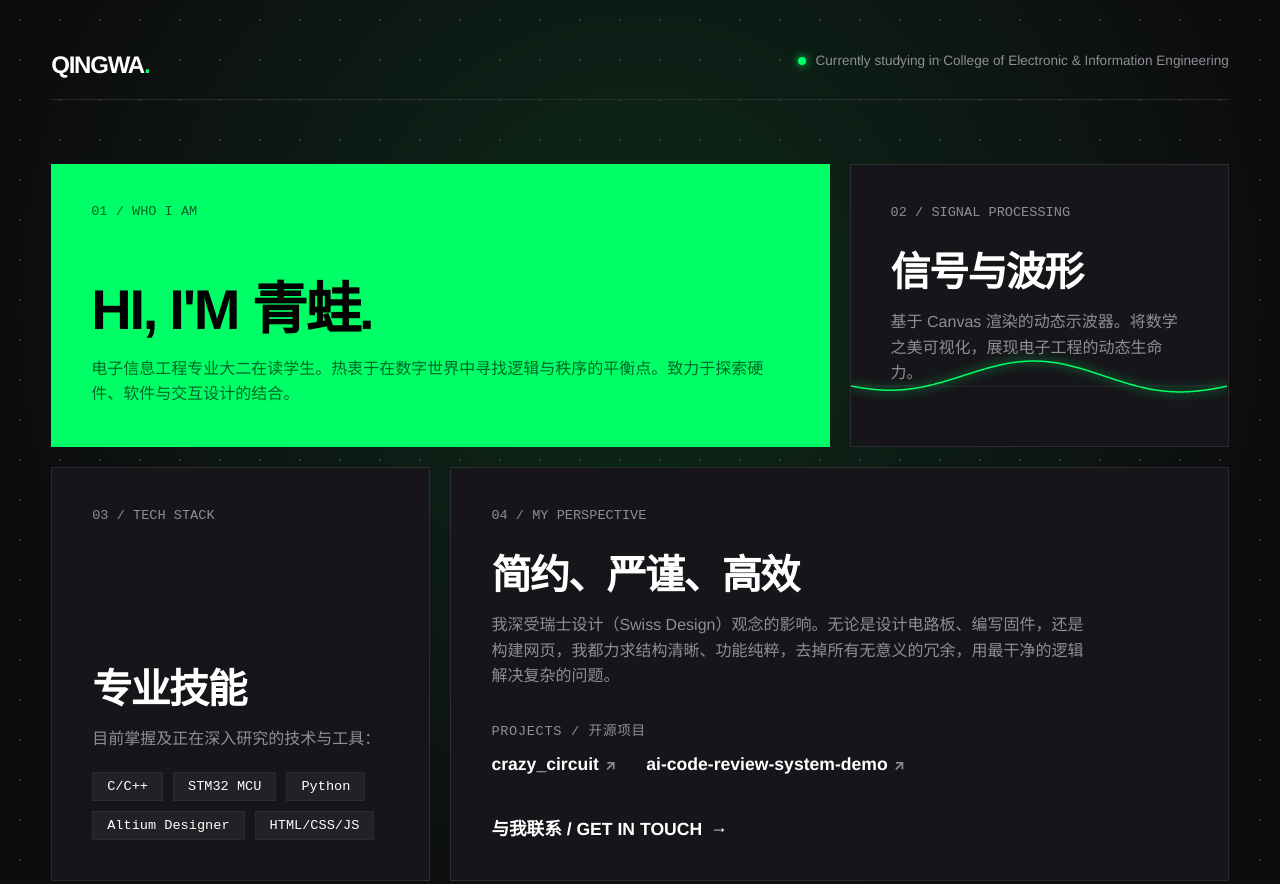
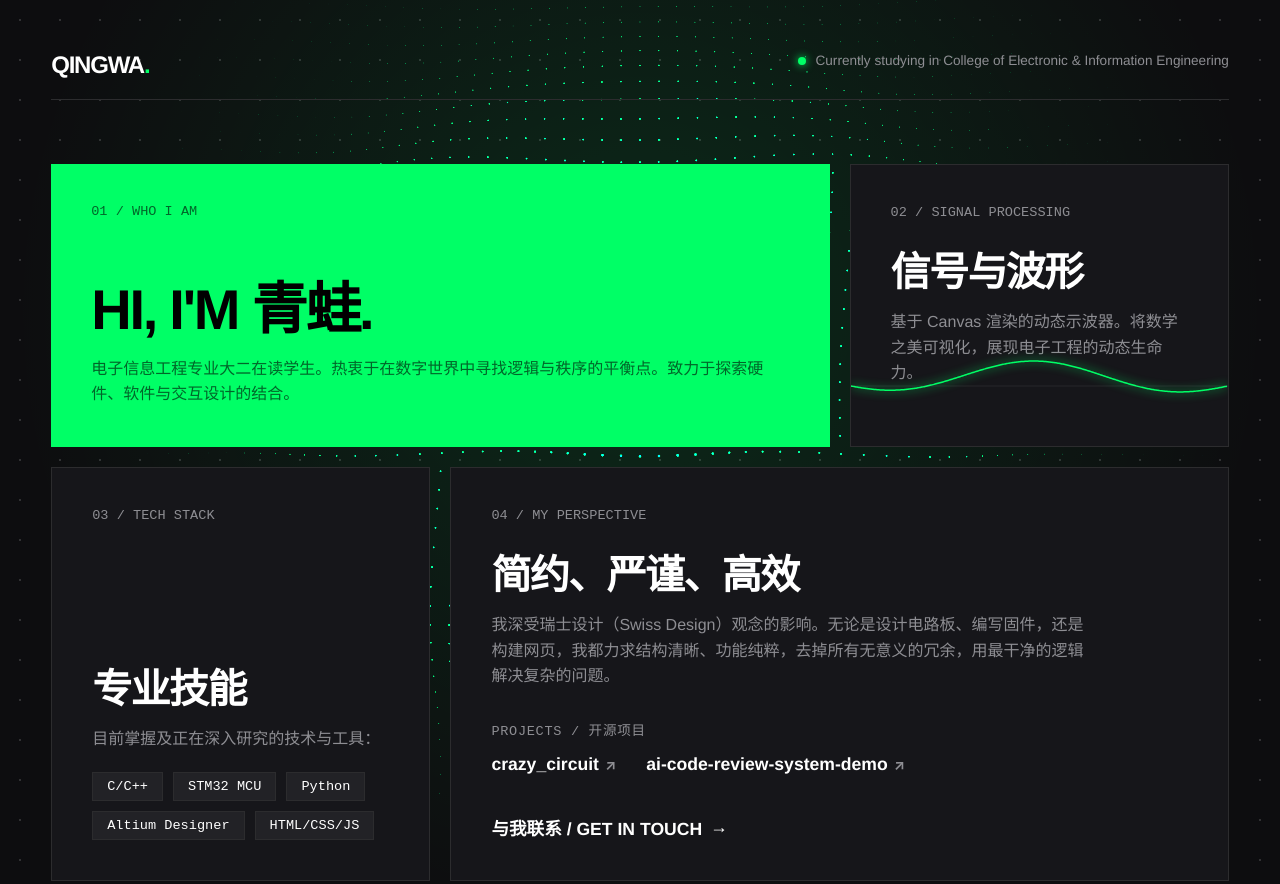
Before and after one commit to Frog755/Frog755.github.io, a plain HTML site: page index.html in a window 1280 px wide. Shown: the top 884 px of the page. Drawn offline with nearby package versions, Linux system fonts and the light colour scheme; animation ran at ten frames a second.

Commit message:
feat: integrate WebGL particle ripple background effect with green theme

```diff
--- a/index.html
+++ b/index.html
@@ -300,9 +300,30 @@
                 gap: 15px;
             }
         }
+
+        /* WebGL 粒子背景画布 */
+        #particle-canvas {
+            position: fixed;
+            top: 0;
+            left: 0;
+            width: 100vw;
+            height: 100vh;
+            pointer-events: none;
+            z-index: 0;
+        }
+
+        /* 确保内容排版在粒子背景上方 */
+        header, main, footer {
+            position: relative;
+            z-index: 2;
+        }
     </style>
+    <!-- 导入 Three.js 用于粒子背景效果 -->
+    <script src="https://cdnjs.cloudflare.com/ajax/libs/three.js/r128/three.min.js"></script>
 </head>
 <body>
+    <!-- WebGL 粒子背景 -->
+    <canvas id="particle-canvas"></canvas>
 
     <!-- 顶部导航 -->
     <header>
@@ -464,6 +485,147 @@
         // 初始化
         resizeCanvas();
         draw();
+
+        // ==========================================
+        // --- WebGL 粒子涟漪背景 ---
+        // ==========================================
+        const particleCanvas = document.getElementById('particle-canvas');
+        const scene = new THREE.Scene();
+
+        const camera = new THREE.PerspectiveCamera(60, window.innerWidth / window.innerHeight, 0.1, 100);
+        camera.position.set(0, 0, 15);
+        camera.lookAt(0, 0, 0);
+
+        const renderer = new THREE.WebGLRenderer({
+            canvas: particleCanvas,
+            antialias: true,
+            alpha: true
+        });
+        renderer.setSize(window.innerWidth, window.innerHeight);
+        renderer.setPixelRatio(Math.min(window.devicePixelRatio, 2));
+
+        const geometry = new THREE.PlaneGeometry(80, 55, 200, 140);
+
+        const vertexShader = `
+            uniform float uTime;
+            uniform vec3 uMouse;
+            varying vec3 vPosition;
+            varying float vDist;
+            varying float vElevation;
+
+            void main() {
+                vPosition = position;
+                float d = distance(position.xy, uMouse.xy);
+                vDist = d;
+
+                float baseWave = sin(position.x * 0.15 + uTime * 1.2) * cos(position.y * 0.15 + uTime * 1.2) * 0.2;
+                float mouseWave = sin(d * 1.0 - uTime * 6.0) * 1.0 * smoothstep(14.0, 0.0, d);
+
+                vec3 newPosition = position;
+                newPosition.z += baseWave + mouseWave;
+                vElevation = baseWave + mouseWave;
+
+                vec4 mvPosition = modelViewMatrix * vec4(newPosition, 1.0);
+                gl_Position = projectionMatrix * mvPosition;
+
+                float sizeFactor = smoothstep(14.0, 0.0, d) * 2.2 + 0.8;
+                gl_PointSize = (16.0 / -mvPosition.z) * sizeFactor;
+            }
+        `;
+
+        const fragmentShader = `
+            uniform float uTime;
+            varying vec3 vPosition;
+            varying float vDist;
+            varying float vElevation;
+
+            void main() {
+                vec2 temp = gl_PointCoord - vec2(0.5);
+                float f = dot(temp, temp);
+                if (f > 0.25) discard;
+
+                // 荧光绿到深绿渐变以契合 QINGWA 主题
+                vec3 colorCenter = vec3(0.0, 1.0, 0.4); // 霓虹亮绿
+                vec3 colorMid = vec3(0.0, 0.5, 0.25);   // 中绿
+                vec3 colorOuter = vec3(0.005, 0.02, 0.01); // 极暗森林绿
+
+                vec3 finalColor;
+                if (vDist < 4.0) {
+                    finalColor = mix(colorCenter, colorMid, vDist / 4.0);
+                } else {
+                    finalColor = mix(colorMid, colorOuter, smoothstep(4.0, 14.0, vDist));
+                }
+
+                float alpha = smoothstep(14.0, 4.0, vDist) * 0.8 + 0.04;
+                float waveGlow = smoothstep(-1.2, 1.2, vElevation) * 0.4 + 0.6;
+                float glow = 1.0 - f * 4.0;
+
+                gl_FragColor = vec4(finalColor, alpha * glow * waveGlow);
+            }
+        `;
+
+        const uniforms = {
+            uTime: { value: 0 },
+            uMouse: { value: new THREE.Vector3(0, 0, 0) }
+        };
+
+        const particleMaterial = new THREE.ShaderMaterial({
+            vertexShader: vertexShader,
+            fragmentShader: fragmentShader,
+            uniforms: uniforms,
+            transparent: true,
+            depthWrite: false,
+            blending: THREE.AdditiveBlending
+        });
+
+        const particleGrid = new THREE.Points(geometry, particleMaterial);
+        scene.add(particleGrid);
+
+        const particleMouse = new THREE.Vector2(0, 0);
+        const targetMouse3D = new THREE.Vector3(0, 0, 0);
+        const currentMouse3D = new THREE.Vector3(0, 0, 0);
+        const raycaster = new THREE.Raycaster();
+        const plane = new THREE.Plane(new THREE.Vector3(0, 0, 1), 0);
+
+        function updateParticleMouse(clientX, clientY) {
+            particleMouse.x = (clientX / window.innerWidth) * 2 - 1;
+            particleMouse.y = -(clientY / window.innerHeight) * 2 + 1;
+        }
+
+        window.addEventListener('mousemove', (e) => {
+            updateParticleMouse(e.clientX, e.clientY);
+        });
+
+        window.addEventListener('touchmove', (e) => {
+            if(e.touches.length > 0) {
+                updateParticleMouse(e.touches[0].clientX, e.touches[0].clientY);
+            }
+        });
+
+        window.addEventListener('resize', () => {
+            camera.aspect = window.innerWidth / window.innerHeight;
+            camera.updateProjectionMatrix();
+            renderer.setSize(window.innerWidth, window.innerHeight);
+        });
+
+        const clock = new THREE.Clock();
+
+        const animateParticles = () => {
+            requestAnimationFrame(animateParticles);
+            const elapsedTime = clock.getElapsedTime();
+
+            uniforms.uTime.value = elapsedTime;
+
+            raycaster.setFromCamera(particleMouse, camera);
+            raycaster.ray.intersectPlane(plane, targetMouse3D);
+
+            currentMouse3D.lerp(targetMouse3D, 0.06);
+            uniforms.uMouse.value.copy(currentMouse3D);
+
+            renderer.render(scene, camera);
+        };
+
+        animateParticles();
     </script>
 </body>
 </html>
```
Also changed, not shown: material/粒子涟漪.html (added, +228 -0 lines).
